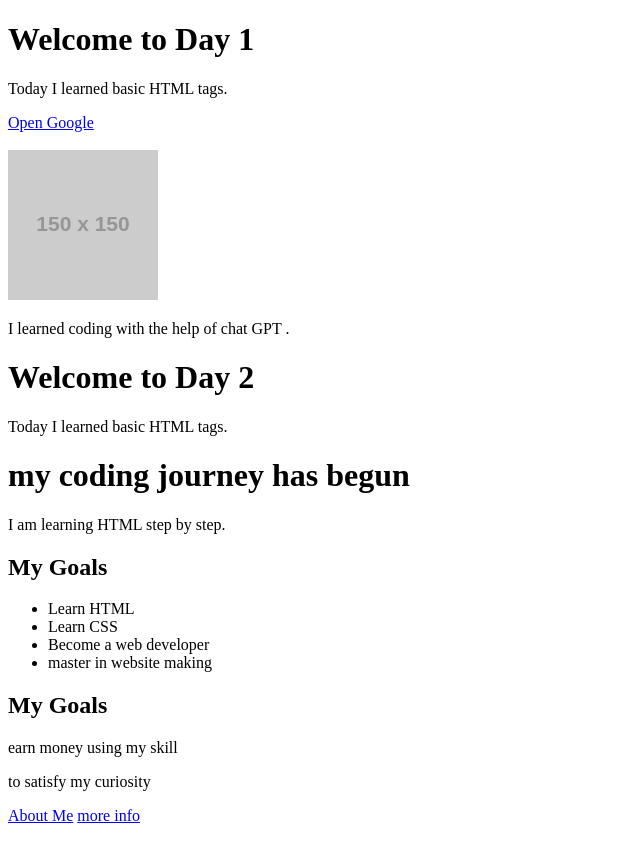
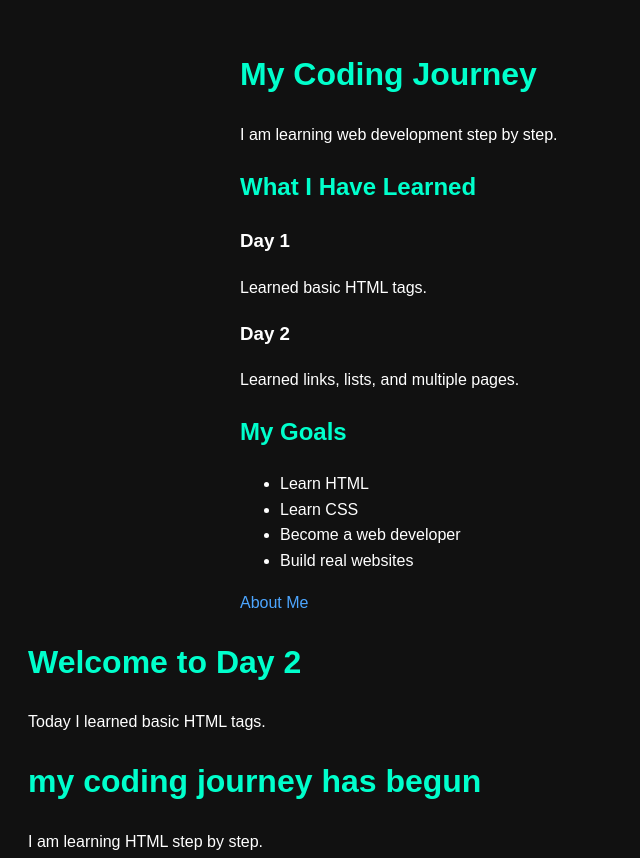
Before and after one commit to gagan-byte-01/web-start, a plain HTML site: page index.html in a window 1280 px wide. Shown: the top 858 px of the page, without its empty margins (0-640 px from the left). Before the commit the page ends 833 px from the top, so only its background shows below. Drawn offline with Linux system fonts and the light colour scheme; placeholder pictures from the web are drawn by us.

Commit message:
Add files via upload

```diff
--- a/index.html
+++ b/index.html
@@ -2,19 +2,42 @@
 <html>
   <head>
     <title>Day 1</title>
-  </head>
+    <link rel="stylesheet" href="style.css">
+ </head>
+
+
   <body>
-    <h1>Welcome to Day 1</h1>
 
-    <p>Today I learned basic HTML tags.</p>
 
-    <a href="https://google.com">Open Google</a>
+   <body>
+  <div class="container">
 
-    <br><br>
+    <h1>My Coding Journey</h1>
+    <p>I am learning web development step by step.</p>
 
-    <img src="https://via.placeholder.com/150">
+    <h2>What I Have Learned</h2>
 
-    <p>I learned coding with the help of chat GPT .</p>
+    <h3>Day 1</h3>
+    <p>Learned basic HTML tags.</p>
+
+    <h3>Day 2</h3>
+    <p>Learned links, lists, and multiple pages.</p>
+
+    <h2>My Goals</h2>
+    <ul>
+      <li>Learn HTML</li>
+      <li>Learn CSS</li>
+      <li>Become a web developer</li>
+      <li>Build real websites</li>
+    </ul>
+
+    <p>
+      <a href="about.html">About Me</a>
+    </p>
+
+  </div>
+</body>
+
   </body>
 </html>
 <h1>Welcome to Day 2</h1>
--- a/style.css
+++ b/style.css
@@ -18,3 +18,7 @@ a {
 a:hover {
   text-decoration: underline;
 }
+.container {
+  max-width: 800px;
+  margin: auto;
+}
```
